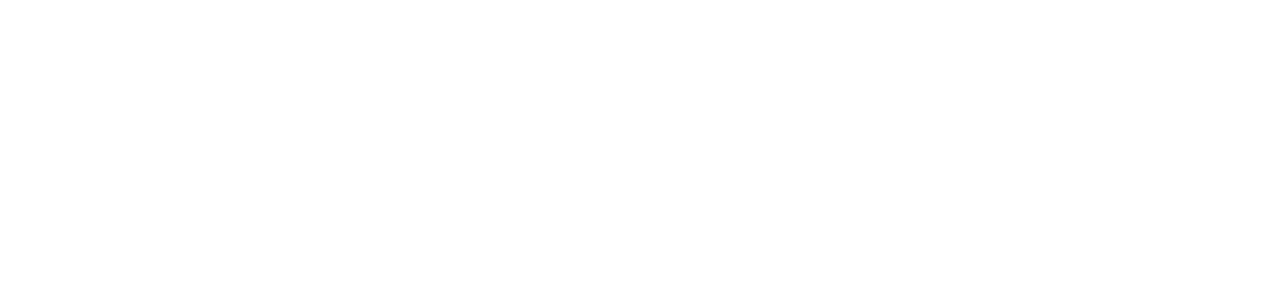
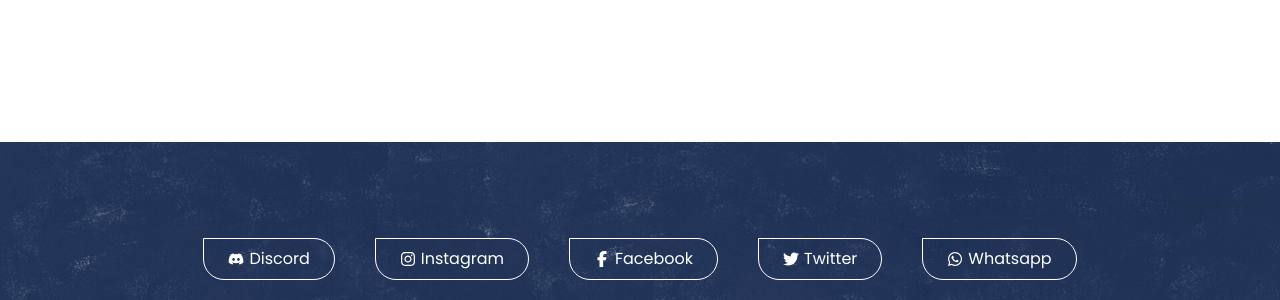
Before and after one commit to Gusti-fad/ttgute-store, a Next.js app: page / in a window 1280 px wide. Shown: the part 5839-6139 px from the top of the page. Before the commit the page ends 5981 px from the top, so only its background shows below. Built offline with nearby package versions, Linux system fonts and the light colour scheme.

Commit message:
icon footer

```diff
--- /dev/null
+++ b/public/svgs/Discord.jsx
@@ -0,0 +1,7 @@
+import * as React from "react"
+const SvgComponent = (props) => (
+  <svg xmlns="http://www.w3.org/2000/svg" fill="currentColor" viewBox="0 0 640 512" {...props}>
+    <path d="M524.5 69.8a1.5 1.5 0 0 0-.8-.7A485.1 485.1 0 0 0 404.1 32a1.8 1.8 0 0 0-1.9.9 337.5 337.5 0 0 0-14.9 30.6 447.8 447.8 0 0 0-134.4 0 309.5 309.5 0 0 0-15.1-30.6 1.9 1.9 0 0 0-1.9-.9 483.7 483.7 0 0 0-119.8 37.1 1.7 1.7 0 0 0-.8.7C39.1 183.7 18.2 294.7 28.4 404.4a2 2 0 0 0 .8 1.4A487.7 487.7 0 0 0 176 479.9a1.9 1.9 0 0 0 2.1-.7 348.2 348.2 0 0 0 30-48.8 1.9 1.9 0 0 0-1-2.6 321.2 321.2 0 0 1-45.9-21.9 1.9 1.9 0 0 1-.2-3.1c3.1-2.3 6.2-4.7 9.1-7.1a1.8 1.8 0 0 1 1.9-.3c96.2 43.9 200.4 43.9 295.5 0a1.8 1.8 0 0 1 1.9.2c2.9 2.4 6 4.9 9.1 7.2a1.9 1.9 0 0 1-.2 3.1 301.4 301.4 0 0 1-45.9 21.8 1.9 1.9 0 0 0-1 2.6 391.1 391.1 0 0 0 30 48.8 1.9 1.9 0 0 0 2.1.7 486 486 0 0 0 147.2-74.1 1.9 1.9 0 0 0 .8-1.4c12.2-126.7-20.6-236.8-87-334.5zm-302 267.8c-29 0-52.8-26.6-52.8-59.2s23.4-59.3 52.8-59.3c29.7 0 53.3 26.8 52.8 59.2 0 32.7-23.4 59.3-52.8 59.3zm195.4 0c-29 0-52.8-26.6-52.8-59.2s23.3-59.3 52.8-59.3c29.7 0 53.3 26.8 52.8 59.2 0 32.7-23.2 59.3-52.8 59.3z" />
+  </svg>
+)
+export default SvgComponent
--- /dev/null
+++ b/public/svgs/Facebook.jsx
@@ -0,0 +1,7 @@
+import * as React from "react"
+const SvgComponent = (props) => (
+  <svg xmlns="http://www.w3.org/2000/svg" fill="currentColor" viewBox="0 0 320 512" {...props}>
+    <path d="M80 299.3V512h116V299.3h86.5l18-97.8H196v-34.6c0-51.7 20.3-71.5 72.7-71.5 16.3 0 29.4.4 37 1.2V7.9C291.4 4 256.4 0 236.2 0 129.3 0 80 50.5 80 159.4v42.1H14v97.8h66z" />
+  </svg>
+)
+export default SvgComponent
--- /dev/null
+++ b/public/svgs/Instagram.jsx
@@ -0,0 +1,7 @@
+import * as React from "react"
+const SvgComponent = (props) => (
+  <svg xmlns="http://www.w3.org/2000/svg" fill="currentColor" viewBox="0 0 448 512" {...props}>
+    <path d="M224.1 141c-63.6 0-114.9 51.3-114.9 114.9s51.3 114.9 114.9 114.9S339 319.5 339 255.9 287.7 141 224.1 141zm0 189.6c-41.1 0-74.7-33.5-74.7-74.7s33.5-74.7 74.7-74.7 74.7 33.5 74.7 74.7-33.6 74.7-74.7 74.7zm146.4-194.3c0 14.9-12 26.8-26.8 26.8-14.9 0-26.8-12-26.8-26.8s12-26.8 26.8-26.8 26.8 12 26.8 26.8zm76.1 27.2c-1.7-35.9-9.9-67.7-36.2-93.9-26.2-26.2-58-34.4-93.9-36.2-37-2.1-147.9-2.1-184.9 0-35.8 1.7-67.6 9.9-93.9 36.1s-34.4 58-36.2 93.9c-2.1 37-2.1 147.9 0 184.9 1.7 35.9 9.9 67.7 36.2 93.9s58 34.4 93.9 36.2c37 2.1 147.9 2.1 184.9 0 35.9-1.7 67.7-9.9 93.9-36.2 26.2-26.2 34.4-58 36.2-93.9 2.1-37 2.1-147.8 0-184.8zM398.8 388c-7.8 19.6-22.9 34.7-42.6 42.6-29.5 11.7-99.5 9-132.1 9s-102.7 2.6-132.1-9c-19.6-7.8-34.7-22.9-42.6-42.6-11.7-29.5-9-99.5-9-132.1s-2.6-102.7 9-132.1c7.8-19.6 22.9-34.7 42.6-42.6 29.5-11.7 99.5-9 132.1-9s102.7-2.6 132.1 9c19.6 7.8 34.7 22.9 42.6 42.6 11.7 29.5 9 99.5 9 132.1s2.7 102.7-9 132.1z" />
+  </svg>
+)
+export default SvgComponent
--- /dev/null
+++ b/public/svgs/Twitter.jsx
@@ -0,0 +1,7 @@
+import * as React from "react"
+const SvgComponent = (props) => (
+  <svg xmlns="http://www.w3.org/2000/svg" fill="currentColor" viewBox="0 0 512 512" {...props}>
+    <path d="M459.4 151.7c.3 4.5.3 9.1.3 13.6 0 138.7-105.6 298.6-298.6 298.6-59.5 0-114.7-17.2-161.1-47.1 8.4 1 16.6 1.3 25.3 1.3 49.1 0 94.2-16.6 130.3-44.8-46.1-1-84.8-31.2-98.1-72.8 6.5 1 13 1.6 19.8 1.6 9.4 0 18.8-1.3 27.6-3.6-48.1-9.7-84.1-52-84.1-103v-1.3c14 7.8 30.2 12.7 47.4 13.3-28.3-18.8-46.8-51-46.8-87.4 0-19.5 5.2-37.4 14.3-53C87.4 130.8 165 172.4 252.1 176.9c-1.6-7.8-2.6-15.9-2.6-24C249.5 95.1 296.3 48 354.4 48c30.2 0 57.5 12.7 76.7 33.1 23.7-4.5 46.5-13.3 66.6-25.3-7.8 24.4-24.4 44.8-46.1 57.8 21.1-2.3 41.6-8.1 60.4-16.2-14.3 20.8-32.2 39.3-52.6 54.3z" />
+  </svg>
+)
+export default SvgComponent
--- /dev/null
+++ b/public/svgs/Whatsapp.jsx
@@ -0,0 +1,7 @@
+import * as React from "react"
+const SvgComponent = (props) => (
+  <svg xmlns="http://www.w3.org/2000/svg" fill="currentColor" viewBox="0 0 448 512" {...props}>
+    <path d="M380.9 97.1C339 55.1 283.2 32 223.9 32c-122.4 0-222 99.6-222 222 0 39.1 10.2 77.3 29.6 111L0 480l117.7-30.9c32.4 17.7 68.9 27 106.1 27h.1c122.3 0 224.1-99.6 224.1-222 0-59.3-25.2-115-67.1-157zm-157 341.6c-33.2 0-65.7-8.9-94-25.7l-6.7-4-69.8 18.3L72 359.2l-4.4-7c-18.5-29.4-28.2-63.3-28.2-98.2 0-101.7 82.8-184.5 184.6-184.5 49.3 0 95.6 19.2 130.4 54.1 34.8 34.9 56.2 81.2 56.1 130.5 0 101.8-84.9 184.6-186.6 184.6zm101.2-138.2c-5.5-2.8-32.8-16.2-37.9-18-5.1-1.9-8.8-2.8-12.5 2.8-3.7 5.6-14.3 18-17.6 21.8-3.2 3.7-6.5 4.2-12 1.4-32.6-16.3-54-29.1-75.5-66-5.7-9.8 5.7-9.1 16.3-30.3 1.8-3.7.9-6.9-.5-9.7-1.4-2.8-12.5-30.1-17.1-41.2-4.5-10.8-9.1-9.3-12.5-9.5-3.2-.2-6.9-.2-10.6-.2-3.7 0-9.7 1.4-14.8 6.9-5.1 5.6-19.4 19-19.4 46.3 0 27.3 19.9 53.7 22.6 57.4 2.8 3.7 39.1 59.7 94.8 83.8 35.2 15.2 49 16.5 66.6 13.9 10.7-1.6 32.8-13.4 37.4-26.4 4.6-13 4.6-24.1 3.2-26.4-1.3-2.5-5-3.9-10.5-6.6z" />
+  </svg>
+)
+export default SvgComponent
--- /dev/null
+++ b/src/app/footer.tsx
@@ -0,0 +1,46 @@
+"use client"
+import Link from "next/link"
+import Image from "next/image"
+import AOS from 'aos';
+import 'aos/dist/aos.css';
+import { useEffect } from "react";
+import Discord from '../../public/svgs/Discord';
+import Instagram from '../../public/svgs/Instagram';
+import Facebook from '../../public/svgs/Facebook';
+import Twitter from '../../public/svgs/Twitter';
+import Whatsapp from '../../public/svgs/Whatsapp';
+import Bg from '../../public/keyboard/footer_background.jpg';
+
+
+export default function Footer() {
+    useEffect(() => {
+        AOS.init();
+    })
+    return (
+        <section className="w-full pt-24 pb-5" style={{backgroundImage: `url(${Bg.src})`, backgroundRepeat: 'no-repeat', backgroundSize: 'cover', backgroundPosition: 'center'}}>
+            <div className="w-full flex justify-center gap-10">
+                <Link className="flex justify-center items-center gap-[5px] border-[1.5px] border-white hover:bg-white group py-2 px-6 rounded-r-full rounded-bl-full" href="/">
+                    <Discord className="text-white group-hover:text-blue-950 h-4 w-4"></Discord>
+                    <p className="text-white group-hover:text-blue-950">Discord</p>
+                </Link>
+                <Link className="flex justify-center items-center gap-[5px] border-[1.5px] border-white hover:bg-white group py-2 px-6 rounded-r-full rounded-bl-full" href="/">
+                    <Instagram className="text-white group-hover:text-blue-950 h-4 w-4"></Instagram>
+                    <p className="text-white group-hover:text-blue-950">Instagram</p>
+                </Link>
+                <Link className="flex justify-center items-center gap-[5px] border-[1.5px] border-white hover:bg-white group py-2 px-6 rounded-r-full rounded-bl-full" href="/">
+                    <Facebook className="text-white group-hover:text-blue-950 h-4 w-4"></Facebook>
+                    <p className="text-white group-hover:text-blue-950">Facebook</p>
+                </Link>
+                <Link className="flex justify-center items-center gap-[5px] border-[1.5px] border-white hover:bg-white group py-2 px-6 rounded-r-full rounded-bl-full" href="/">
+                    <Twitter className="text-white group-hover:text-blue-950 h-4 w-4"></Twitter>
+                    <p className="text-white group-hover:text-blue-950">Twitter</p>
+                </Link>
+                <Link className="flex justify-center items-center gap-[5px] border-[1.5px] border-white hover:bg-white group py-2 px-6 rounded-r-full rounded-bl-full" href="/">
+                    <Whatsapp className="text-white group-hover:text-blue-950 h-4 w-4"></Whatsapp>
+                    <p className="text-white group-hover:text-blue-950">Whatsapp</p>
+                </Link>
+            </div>
+                {/* <p className="text-center text-[#666]">Copyright © 2022 Ttgute Store. All rights reserved.</p> */}
+        </section>
+    );
+}
--- a/src/app/page.tsx
+++ b/src/app/page.tsx
@@ -9,6 +9,7 @@
 import AOS from 'aos';
 import 'aos/dist/aos.css';
 import { useEffect } from "react";
+import Footer from "./footer";
 
 export default function Home() {
   useEffect(() => {
@@ -29,6 +30,7 @@
     <Bestseller></Bestseller>
     <Product></Product>
     <Contact></Contact>
+    <Footer></Footer>
     </div>
   );
 }
```
